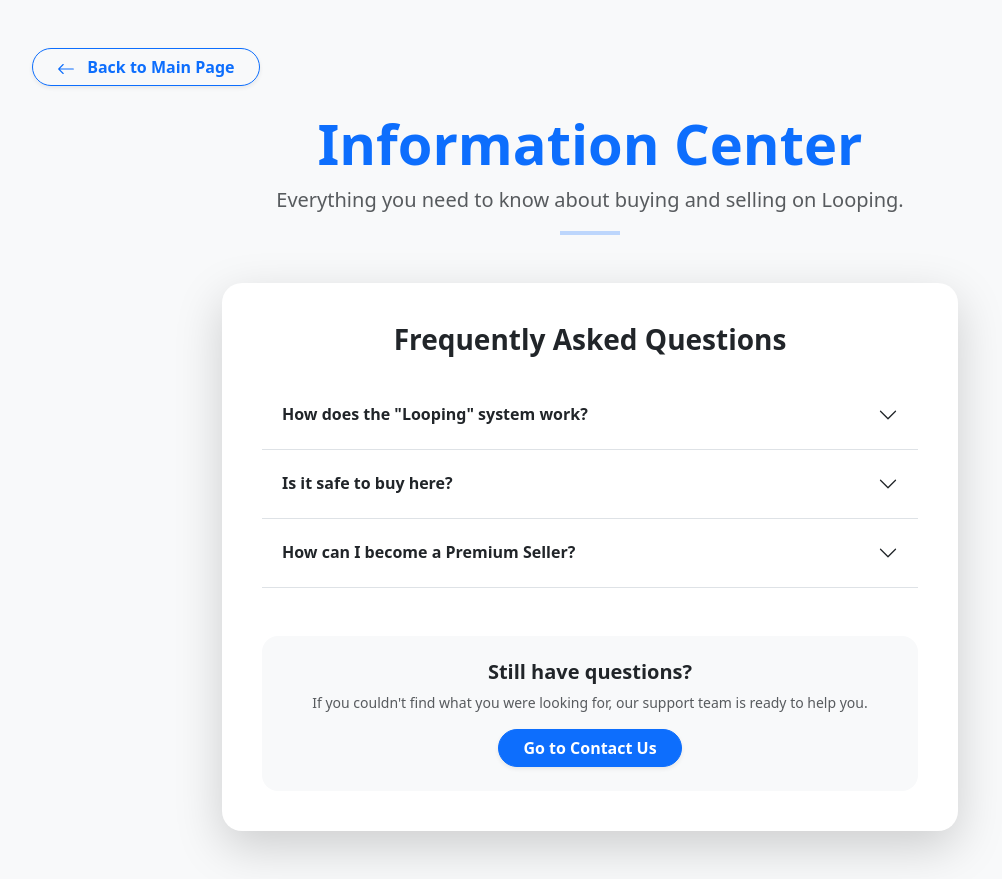
After one commit to Bootcamp-IA-P6/MarketPlace, a Django app: page /info/ in a window 1280 px wide. The commit adds this page. Shown: the whole page, without its empty margins (50-1052 px from the left). Run offline with Django 5.2, Linux system fonts and the light colour scheme.

Commit message:
feat: changing styles adding pages

```diff
--- a/backend/MarketPlace/urls.py
+++ b/backend/MarketPlace/urls.py
@@ -34,7 +34,9 @@ urlpatterns = [
     path('toggle-shopping-cart/<int:product_id>/', views.toggle_shopping_cart, name='toggle_shopping_cart'),
     path("multi-success/", views.multi_success, name="multi_success"),
     path("create-multi-checkout/", views.create_multi_checkout, name="create_multi_checkout"),
-
+    path('about/', views.about, name='about'),
+    path('contact/', views.contact, name='contact'),
+    path('info/', views.info, name='info'),
 
 ]
 
--- a/backend/MarketPlace/views.py
+++ b/backend/MarketPlace/views.py
@@ -33,7 +33,6 @@ SUPABASE_URL = os.getenv("SUPABASE_URL")
 SUPABASE_KEY = os.getenv("SUPABASE_SERVICE_ROLE_KEY")
 supabase = create_client(SUPABASE_URL, SUPABASE_KEY)
 
-
 logger = logging.getLogger(__name__)
 
 # @cache_page(60 * 0.1)
@@ -58,7 +57,6 @@ def main_page(request):
 
 
 def login_view(request):
-
     logger.debug(f"Accessing login view. Method: {request.method}")
 
     if request.method == 'POST':
@@ -69,28 +67,31 @@ def login_view(request):
             user = authenticate(username=username, password=password)
             if user is not None:
                 login(request, user)
-
                 logger.info(f"User logged in successfully: {username}")
                 return redirect('main_page')
             else:
-
                 logger.warning(f"Failed login attempt (Invalid credentials) for user: {username}")
                 form = AuthenticationForm()
         else:
-
-             logger.warning("Failed login attempt: Invalid form data provided.")
+            logger.warning("Failed login attempt: Invalid form data provided.")
     else:
         form = AuthenticationForm()
 
     return render(request, 'login.html', {'form': form})
 
+
 @login_required
 def acquire_product(request, product_id):
-
     logger.info(f"Transaction started: User {request.user.username} attempting to buy Product ID {product_id}")
 
     product = get_object_or_404(Product, id=product_id)
     profile = request.user.profile
+
+    if product.seller == profile:
+        return render(request, "error.html", {"message": "No puedes comprar tu propio producto."})
+
+    if product.is_sold or not product.is_available:
+        return render(request, "error.html", {"message": "Este producto ya no está disponible."})
 
     try:
         Order.objects.create(
@@ -100,11 +101,9 @@ def acquire_product(request, product_id):
             quantity=1,
             total_price=product.price,
         )
-
         logger.info(f"Order created successfully for Product ID {product_id}")
 
     except ValidationError as e:
-
         logger.warning(f"Transaction failed validation for Product ID {product_id}: {str(e)}")
         return render(request, "error.html", {"message": str(e)})
 
@@ -112,31 +111,21 @@ def acquire_product(request, product_id):
     product.is_available = False
     product.save()
 
-
     logger.info(f"Product ID {product_id} marked as SOLD.")
 
     return render(request, "successful.html", {"product": product})
 
+
 @login_required
 def user_profile(request):
-
     logger.debug(f"Rendering profile page for user: {request.user.username}")
 
     profile = request.user.profile
-    purchased_products = Product.objects.filter(
-        order__buyer=profile
-    ).distinct()
-    favorite_products = Favorite.objects.filter(
-        user=profile
-    ).select_related('product')
-    selling_products = Product.objects.filter(
-        seller=profile,
-        is_sold=False
-    )
-    sold_products = Product.objects.filter(
-        seller=profile,
-        is_sold=True
-    )
+    purchased_products = Product.objects.filter(order__buyer=profile).distinct()
+    favorite_products = Favorite.objects.filter(user=profile).select_related('product')
+    selling_products = Product.objects.filter(seller=profile, is_sold=False)
+    sold_products = Product.objects.filter(seller=profile, is_sold=True)
+
     return render(request, 'profile.html', {
         'profile': profile,
         'purchased_products': purchased_products,
@@ -146,19 +135,17 @@ def user_profile(request):
         "STRIPE_PUBLIC_KEY": settings.STRIPE_PUBLIC_KEY,
     })
 
+
 @login_required
 def upgrade_to_seller(request):
     profile = request.user.profile
     profile.is_premium = True
     profile.save()
 
-
     logger.info(f"User upgraded to SELLER status: {request.user.username}")
 
     return redirect('user_profile')
 
-
-from .models import Location
 
 @login_required
 def create_product(request):
@@ -185,11 +172,8 @@ def create_product(request):
                     file_options={"content-type": image_file.content_type}
                 )
                 image = supabase.storage.from_("products_images").get_public_url(f"public/{file_name}")
-                print("FILES:", request.FILES)
-                print("IMAGE:", image)
             except Exception as e:
                 print(f"Error: {e}")
-
 
         logger.info(f"User {request.user.username} creating product: {name}")
 
@@ -204,13 +188,12 @@ def create_product(request):
             is_sold=False,
         )
 
-
         logger.info(f"Product created successfully: {name}")
 
         return redirect('user_profile')
 
     locations = Location.objects.all()
-    return render(request, 'create_product.html', {'locations': locations} )
+    return render(request, 'create_product.html', {'locations': locations})
 
 
 def register_view(request):
@@ -255,9 +238,6 @@ def create_checkout_session(request, product_id):
     return JsonResponse({"id": session.id})
 
 
-
-
-
 def create_upgrade_session(request):
     session = stripe.checkout.Session.create(
         payment_method_types=["card"],
@@ -274,30 +254,21 @@ def create_upgrade_session(request):
                 "quantity": 1,
             }
         ],
-        metadata={
-            "user_id": request.user.id,
-        },
+        metadata={"user_id": request.user.id},
         success_url="http://127.0.0.1:8000/upgrade_success/",
         cancel_url="http://127.0.0.1:8000/profile",
     )
 
     return JsonResponse({"id": session.id})
 
+
 @login_required
 def successful(request, product_id):
+    """
+    YA NO CREA ÓRDENES NI MARCA PRODUCTOS COMO VENDIDOS.
+    Eso ya se hace en acquire_product().
+    """
     product = get_object_or_404(Product, id=product_id)
-
-    Order.objects.create(
-        buyer=request.user.profile,
-        seller=product.seller,
-        product=product,
-        quantity=1,
-        total_price=product.price,
-    )
-
-    product.is_sold = True
-    product.save()
-
     return render(request, "successful.html", {"product": product})
 
 
@@ -307,21 +278,6 @@ def upgrade_success(request):
     profile.is_premium = True
     profile.save()
     return render(request, "upgrade_success.html")
-
-
-from django.conf import settings
-# @cache_page(60 * 5)
-# def product_detail(request, product_id):
-#     product = get_object_or_404(Product, id=product_id)
-
-#     if not product.is_available or product.is_sold:
-#         return render(request, "product_unavailable.html")
-
-#     return render(request, "product_detail.html", {
-#         "product": product,
-#         "STRIPE_PUBLIC_KEY": settings.STRIPE_PUBLIC_KEY
-#     })
-
 
 
 @login_required
@@ -338,11 +294,9 @@ def delete_product(request, product_id):
         except Exception as e:
             print("Error deleting image from Supabase:", e)
 
-
     product.delete()
 
     return redirect("user_profile")
-
 
 
 @login_required
@@ -358,12 +312,10 @@ def toggle_favorites(request, product_id):
         return JsonResponse({"success": True, "action": "added"})
 
 
-
 @login_required
 def favorites(request):
     profile = request.user.profile
     favorite_products = profile.favorites.filter(is_available=True).order_by('-created_at')
-
 
     return render(request, "favorites.html", {"favorite_products": favorite_products})
 
@@ -381,7 +333,6 @@ def shopping_cart(request):
         "shopping_cart.html",
         {"shopping_cart_products": shopping_cart_products}
     )
-
 
 
 @login_required
@@ -435,6 +386,13 @@ def create_multi_checkout(request):
 
     for pid in product_ids:
         product = Product.objects.get(id=pid)
+
+        if product.seller == request.user.profile:
+            return JsonResponse({"error": "Can't buy your own products"}, status=400)
+
+        if product.is_sold or not product.is_available:
+            return JsonResponse({"error": f"Product {product.name} is not available"}, status=400)
+
         line_items.append({
             "price_data": {
                 "currency": "eur",
@@ -443,6 +401,8 @@ def create_multi_checkout(request):
             },
             "quantity": 1,
         })
+
+    request.session["multi_product_ids"] = product_ids
 
     session = stripe.checkout.Session.create(
         payment_method_types=["card"],
@@ -455,10 +415,30 @@ def create_multi_checkout(request):
     return JsonResponse({"checkout_url": session.url})
 
 
-
 @login_required
 def multi_success(request):
-    return render(request, "multi_success.html")
+    product_ids = request.session.get("multi_product_ids", [])
+    products = Product.objects.filter(id__in=product_ids)
+
+    profile = request.user.profile
+
+    for product in products:
+        if not product.is_sold:
+            Order.objects.create(
+                buyer=profile,
+                seller=product.seller,
+                product=product,
+                quantity=1,
+                total_price=product.price,
+            )
+            product.is_sold = True
+            product.is_available = False
+            product.save()
+
+    profile.shopping_cart.filter(product_id__in=product_ids).delete()
+
+    return render(request, "multi_success.html", {"products": products})
+
 
 def preview_404(request):
     return render(request, '404.html')
@@ -471,3 +451,15 @@ def preview_400(request):
 
 def preview_500(request):
     return render(request, '500.html')
+
+
+def about(request):
+    return render(request, 'about.html')
+
+
+def contact(request):
+    return render(request, 'contact.html')
+
+
+def info(request):
+    return render(request, 'info.html')
--- a/backend/templates/create_product.html
+++ b/backend/templates/create_product.html
@@ -94,5 +94,6 @@
     </div>
 
 </body>
+{% include 'footer.html' %}
 
 </html>
--- a/backend/templates/favorites.html
+++ b/backend/templates/favorites.html
@@ -154,5 +154,6 @@
     </script>
     <script src="https://cdn.jsdelivr.net/npm/bootstrap@5.3.2/dist/js/bootstrap.bundle.min.js"></script>
 </body>
+{% include 'footer.html' %}
 
 </html>
--- /dev/null
+++ b/backend/templates/info.html
@@ -0,0 +1,109 @@
+{% load static %}
+<!DOCTYPE html>
+<html lang="en">
+
+<head>
+    <meta charset="UTF-8">
+    <meta name="viewport" content="width=device-width, initial-scale=1.0">
+    <title>General Info | Looping</title>
+    <link href="https://cdn.jsdelivr.net/npm/bootstrap@5.3.2/dist/css/bootstrap.min.css" rel="stylesheet">
+</head>
+
+<body class="bg-light">
+
+    <div class="container my-5">
+
+        <div class="mb-4 text-start">
+            <a href="{% url 'main_page' %}" class="btn btn-outline-primary rounded-pill px-4 shadow-sm fw-bold">
+                <svg xmlns="http://www.w3.org/2000/svg" width="18" height="18" fill="currentColor"
+                    class="bi bi-arrow-left me-2" viewBox="0 0 16 16">
+                    <path fill-rule="evenodd"
+                        d="M15 8a.5.5 0 0 0-.5-.5H2.707l3.147-3.146a.5.5 0 1 0-.708-.708l-4 4a.5.5 0 0 0 0 .708l4 4a.5.5 0 0 0 .708-.708L2.707 8.5H14.5A.5.5 0 0 0 15 8z" />
+                </svg>
+                Back to Main Page
+            </a>
+        </div>
+
+        <div class="text-center mb-5">
+            <h1 class="display-4 fw-bold text-primary">Information Center</h1>
+            <p class="lead text-muted">Everything you need to know about buying and selling on Looping.</p>
+            <hr class="mx-auto" style="width: 60px; height: 4px; background-color: #0d6efd; border: none;">
+        </div>
+
+        <div class="row g-4 justify-content-center">
+
+            <div class="col-md-10 col-lg-8">
+                <div class="card border-0 shadow-lg p-4" style="border-radius: 20px;">
+                    <div class="card-body">
+                        <h3 class="fw-bold mb-4 text-center">Frequently Asked Questions</h3>
+
+                        <div class="accordion accordion-flush" id="infoAccordion">
+
+                            <div class="accordion-item border-bottom py-2">
+                                <h2 class="accordion-header">
+                                    <button class="accordion-button collapsed fw-bold text-dark bg-white" type="button"
+                                        data-bs-toggle="collapse" data-bs-target="#faq1">
+                                        How does the "Looping" system work?
+                                    </button>
+                                </h2>
+                                <div id="faq1" class="accordion-collapse collapse" data-bs-parent="#infoAccordion">
+                                    <div class="accordion-body text-secondary">
+                                        Looping connects local sellers with buyers interested in pre-owned products.
+                                        Once a purchase is made via Stripe, the product is marked as "Sold" and the
+                                        buyer can coordinate with the seller for delivery or pickup.
+                                    </div>
+                                </div>
+                            </div>
+
+                            <div class="accordion-item border-bottom py-2">
+                                <h2 class="accordion-header">
+                                    <button class="accordion-button collapsed fw-bold text-dark bg-white" type="button"
+                                        data-bs-toggle="collapse" data-bs-target="#faq2">
+                                        Is it safe to buy here?
+                                    </button>
+                                </h2>
+                                <div id="faq2" class="accordion-collapse collapse" data-bs-parent="#infoAccordion">
+                                    <div class="accordion-body text-secondary">
+                                        Absolutely. We use <strong>Stripe</strong> for all transactions, which means
+                                        your bank details never touch our servers. Also, our "Premium Seller" badge
+                                        identifies trusted members of the community.
+                                    </div>
+                                </div>
+                            </div>
+
+                            <div class="accordion-item border-bottom py-2">
+                                <h2 class="accordion-header">
+                                    <button class="accordion-button collapsed fw-bold text-dark bg-white" type="button"
+                                        data-bs-toggle="collapse" data-bs-target="#faq3">
+                                        How can I become a Premium Seller?
+                                    </button>
+                                </h2>
+                                <div id="faq3" class="accordion-collapse collapse" data-bs-parent="#infoAccordion">
+                                    <div class="accordion-body text-secondary">
+                                        You can upgrade your account in your profile section. The Premium status allows
+                                        you to post unlimited products and gives you a special badge that increases
+                                        buyer trust.
+                                    </div>
+                                </div>
+                            </div>
+
+                        </div>
+                        <div class="mt-5 p-4 bg-light rounded-4 text-center">
+                            <h5 class="fw-bold">Still have questions?</h5>
+                            <p class="text-muted small">If you couldn't find what you were looking for, our support team
+                                is ready to help you.</p>
+                            <a href="{% url 'contact' %}" class="btn btn-primary rounded-pill px-4 shadow-sm fw-bold">
+                                Go to Contact Us
+                            </a>
+                        </div>
+                    </div>
+                </div>
+            </div>
+
+        </div>
+    </div>
+
+    <script src="https://cdn.jsdelivr.net/npm/bootstrap@5.3.2/dist/js/bootstrap.bundle.min.js"></script>
+</body>
+
+</html>
--- a/backend/templates/login.html
+++ b/backend/templates/login.html
@@ -76,5 +76,6 @@
     <script src="https://cdn.jsdelivr.net/npm/bootstrap@5.3.2/dist/js/bootstrap.bundle.min.js"></script>
 
 </body>
+{% include 'footer.html' %}
 
 </html>
--- a/backend/templates/product_detail.html
+++ b/backend/templates/product_detail.html
@@ -235,5 +235,6 @@
     </script>
     <link href="https://cdn.jsdelivr.net/npm/bootstrap@5.3.2/dist/css/bootstrap.min.css" rel="stylesheet">
 </body>
+{% include 'footer.html' %}
 
 </html>
--- a/backend/templates/profile.html
+++ b/backend/templates/profile.html
@@ -171,5 +171,6 @@
     </script>
 
 </body>
+{% include 'footer.html' %}
 
 </html>
--- a/backend/templates/register.html
+++ b/backend/templates/register.html
@@ -69,5 +69,6 @@
     <script src="https://cdn.jsdelivr.net/npm/bootstrap@5.3.2/dist/js/bootstrap.bundle.min.js"></script>
 
 </body>
+{% include 'footer.html' %}
 
 </html>
--- a/backend/templates/shopping_cart.html
+++ b/backend/templates/shopping_cart.html
@@ -227,5 +227,6 @@
     <script src="https://cdn.jsdelivr.net/npm/bootstrap@5.3.2/dist/js/bootstrap.bundle.min.js"></script>
 
 </body>
+{% include 'footer.html' %}
 
 </html>
```
Also changed, not shown: backend/templates/about.html (added, +102 -0 lines), backend/templates/contact.html (added, +102 -0 lines), backend/templates/footer.html (added, +22 -0 lines), backend/templates/main.html (+6 -3 lines), backend/templates/multi_success.html (+64 -11 lines).
